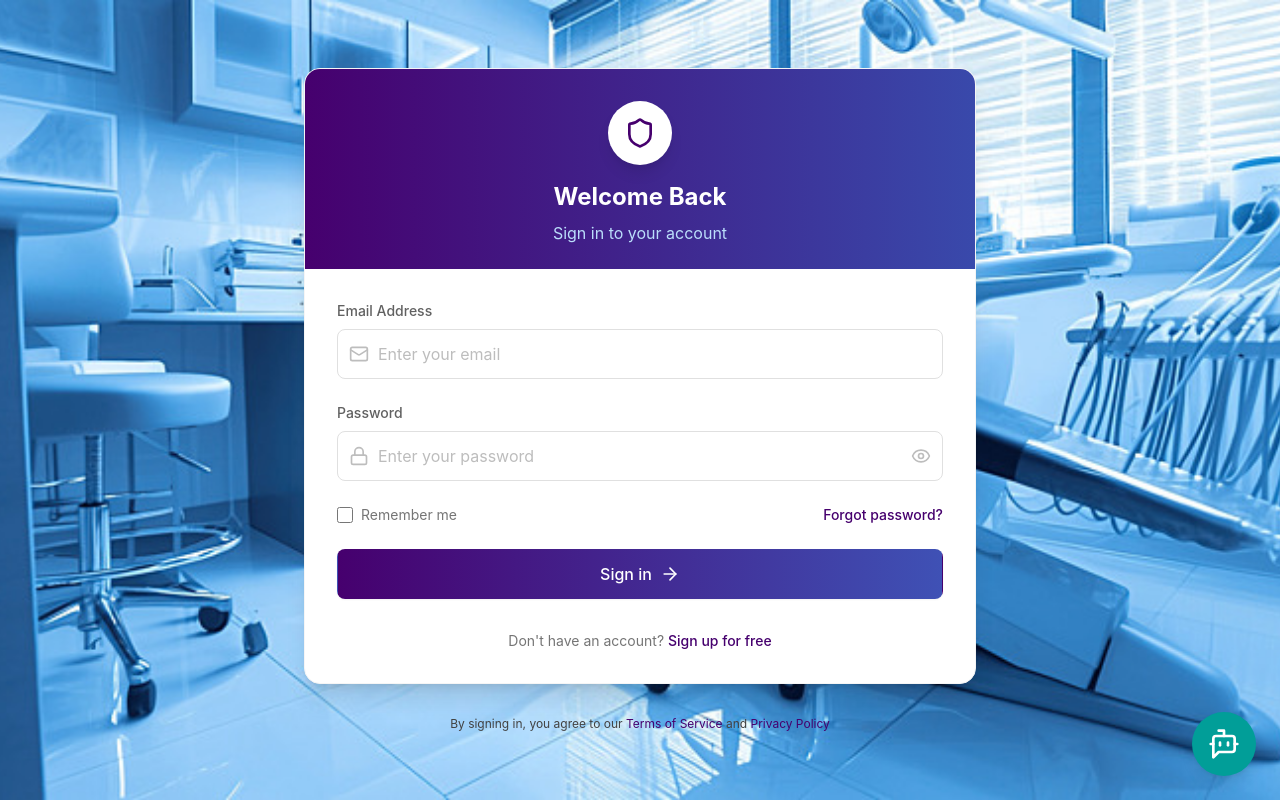
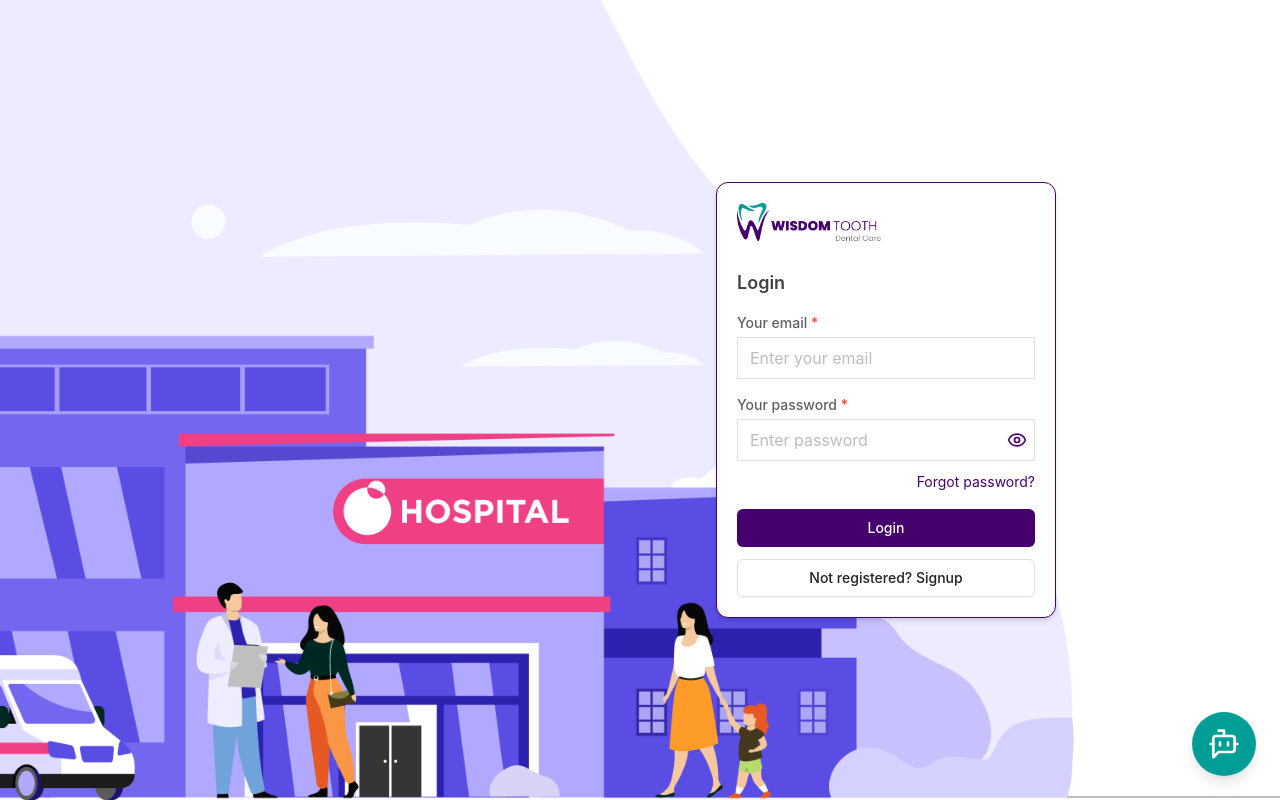
Before and after one commit to Danish-Razzaq/Dentist-Dashboard, a React (Vite) app: page /login in a window 1280 px wide. Built offline with nearby package versions, Linux system fonts and the light colour scheme.

Commit message:
Update(Login): Style UI

```diff
--- a/src/components/common/ChatWidget.jsx
+++ b/src/components/common/ChatWidget.jsx
@@ -1,3 +1,4 @@
+import React from "react";
 import { BotMessageSquare } from "lucide-react";
 import { useEffect, useRef, useState } from "react";
 const ChatWidget = () => {
--- a/src/pages/auth/Login.jsx
+++ b/src/pages/auth/Login.jsx
@@ -33,241 +33,74 @@ const LoginPage = () => {
   const password = watch("password");
 
   return (
-    <div className="min-h-screen bg-gradient-to-br from-blue-50 via-white to-indigo-50 flex items-center justify-center p-4"
-
+    <div
+      className="flex items-center justify-center md:justify-end p-4 bg-cover bg-center"
       style={{
-      backgroundImage: "url('/images/login.jpg')",
-      backgroundSize: "cover",
-      backgroundPosition: "center"
-
+        backgroundImage: "url('/images/login-bg.png')",
+        minHeight: "100vh",
       }}
     >
-      <div className="w-full max-w-2xl">
-        {/* Login Card */}
-        <div className="bg-white rounded-2xl shadow-xl border border-gray-100 overflow-hidden">
-          {/* Header */}
-          <div className="px-8 pt-8 pb-6 text-center bg-gradient-to-r from-primary to-indigo-600">
-            <div className="w-16 h-16 bg-white rounded-full flex items-center justify-center mx-auto mb-4 shadow-lg">
-              <Shield className="w-8 h-8 text-primary" />
-            </div>
-            <h1 className="text-2xl font-bold text-white mb-2">Welcome Back</h1>
-            <p className="text-blue-100">Sign in to your account</p>
+      <div className="flex items-center justify-center md:justify-end  md:mr-52 w-full">
+        <div className="w-full sm:w-[340px]  bg-white border border-primary rounded-xl shadow-md p-4 sm:p-5 relative">
+          {/* Logo and Brand */}
+          <div className="flex items-center space-x-2 mb-6">
+            <img src="/logos/logo.png" alt="Logo" className="w-36" />
           </div>
 
-          {/* Form */}
-          <div className="px-8 py-8">
-            <div className="space-y-6">
-              {/* Email Field */}
-              <div>
-                <label className="block text-sm font-medium text-gray-700 mb-2">
-                  Email Address
+          {/* Heading */}
+          <h2 className="text-lg font-semibold text-gray-800 mb-4">Login</h2>
+
+          {/* Email */}
+          <div className="mb-4">
+            <label className="block text-sm font-medium text-gray-700 mb-1">
+              Your email <span className="text-red-500">*</span>
+            </label>
+            <input
+              type="email"
+              placeholder="Enter your email"
+              className="w-full border border-gray-300  px-3 py-2 focus:outline-none focus:ring-2 focus:ring-primary"
+            />
+          </div>
+
+          {/* Password */}
+          <div className="mb-2">
+            <label className="block text-sm font-medium text-gray-700 mb-1">
+              Your password <span className="text-red-500">*</span>
             </label>
             <div className="relative">
-                  <div className="absolute inset-y-0 left-0 pl-3 flex items-center pointer-events-none">
-                    <Mail className="h-5 w-5 text-gray-400" />
-                  </div>
               <input
-                    {...register("email", {
-                      required: "Email is required",
-                      pattern: {
-                        value: /^\S+@\S+$/i,
-                        message: "Please enter a valid email address",
-                      },
-                    })}
-                    type="email"
-                    placeholder="Enter your email"
-                    className={`w-full pl-10 pr-4 py-3 border rounded-lg focus:ring-2 focus:ring-blue-500 focus:border-transparent transition-all duration-200 ${
-                      errors.email
-                        ? "border-red-300 bg-red-50"
-                        : email
-                        ? "border-green-300 bg-green-50"
-                        : "border-gray-300 bg-white hover:border-gray-400"
-                    }`}
-                  />
-                  {email && !errors.email && (
-                    <div className="absolute inset-y-0 right-0 pr-3 flex items-center">
-                      <CheckCircle className="h-5 w-5 text-green-500" />
-                    </div>
-                  )}
-                </div>
-                {errors.email && (
-                  <p className="mt-2 text-sm text-red-600 flex items-center">
-                    <span className="w-1 h-1 bg-red-600 rounded-full mr-2"></span>
-                    {errors.email.message}
-                  </p>
-                )}
-              </div>
-
-              {/* Password Field */}
-              <div>
-                <label className="block text-sm font-medium text-gray-700 mb-2">
-                  Password
-                </label>
-                <div className="relative">
-                  <div className="absolute inset-y-0 left-0 pl-3 flex items-center pointer-events-none">
-                    <Lock className="h-5 w-5 text-gray-400" />
-                  </div>
-                  <input
-                    {...register("password", {
-                      required: "Password is required",
-                      minLength: {
-                        value: 6,
-                        message: "Password must be at least 6 characters",
-                      },
-                    })}
                 type={showPassword ? "text" : "password"}
-                    placeholder="Enter your password"
-                    className={`w-full pl-10 pr-12 py-3 border rounded-lg focus:ring-2 focus:ring-blue-500 focus:border-transparent transition-all duration-200 ${
-                      errors.password
-                        ? "border-red-300 bg-red-50"
-                        : password
-                        ? "border-green-300 bg-green-50"
-                        : "border-gray-300 bg-white hover:border-gray-400"
-                    }`}
+                placeholder="Enter password"
+                className="w-full border border-gray-300  px-3 py-2 pr-10 focus:outline-none focus:ring-2 focus:ring-primary"
               />
               <button
                 type="button"
                 onClick={() => setShowPassword(!showPassword)}
-                    className="absolute inset-y-0 right-0 pr-3 flex items-center hover:text-gray-600 transition-colors"
+                className="absolute inset-y-0 right-2 flex items-center text-primary"
               >
                 {showPassword ? (
-                      <EyeOff className="h-5 w-5 text-gray-400" />
+                  <EyeOff className="w-5 h-5" />
                 ) : (
-                      <Eye className="h-5 w-5 text-gray-400" />
+                  <Eye className="w-5 h-5" />
                 )}
               </button>
             </div>
-                {errors.password && (
-                  <p className="mt-2 text-sm text-red-600 flex items-center">
-                    <span className="w-1 h-1 bg-red-600 rounded-full mr-2"></span>
-                    {errors.password.message}
-                  </p>
-                )}
           </div>
 
-              {/* Remember Me & Forgot Password */}
-              <div className="flex items-center justify-between">
-                <label className="flex items-center">
-                  <input
-                    type="checkbox"
-                    checked={rememberMe}
-                    onChange={(e) => setRememberMe(e.target.checked)}
-                    className="h-4 w-4 text-primary focus:ring-blue-500 border-gray-300 rounded"
-                  />
-                  <span className="ml-2 text-sm text-gray-600">
-                    Remember me
-                  </span>
-                </label>
-                <button
-                  type="button"
-                  className="text-sm text-primary hover:text-blue-500 font-medium transition-colors"
-                >
+          {/* Forgot Password */}
+          <div className="text-right mb-4">
+            <button className="text-sm text-primary hover:underline">
               Forgot password?
             </button>
           </div>
 
-              {/* Submit Button */}
-              <button
-                onClick={handleSubmit(onSubmit)}
-                disabled={isSubmitting}
-                className={`w-full flex items-center justify-center px-4 py-3 border border-transparent rounded-lg shadow-sm text-base font-medium text-white transition-all duration-200 ${
-                  isSubmitting
-                    ? "bg-gray-400 cursor-not-allowed"
-                    : "bg-gradient-to-r from-primary to-indigo-500 hover:from-blue-700 hover:to-indigo-700 focus:outline-none focus:ring-2 focus:ring-offset-2 focus:ring-blue-500 transform hover:scale-105"
-                }`}
-              >
-                {isSubmitting ? (
-                  <>
-                    <div className="animate-spin rounded-full h-5 w-5 border-b-2 border-white mr-2"></div>
-                    Signing in...
-                  </>
-                ) : (
-                  <>
-                    Sign in
-                    <ArrowRight className="ml-2 h-5 w-5" />
-                  </>
-                )}
+          {/* Login Button */}
+          <button className="btn-primary w-full">Login</button>
+
+          {/* Signup Link */}
+          <button className="btn-white mt-3 w-full">
+            Not registered? Signup
           </button>
-
-              {/* Divider
-              <div className="relative">
-                <div className="absolute inset-0 flex items-center">
-                  <div className="w-full border-t border-gray-300" />
-                </div>
-                <div className="relative flex justify-center text-sm">
-                  <span className="px-2 bg-white text-gray-500">
-                    Or continue with
-                  </span>
-                </div>
-              </div> */}
-
-              {/* Social Login Buttons
-              <div className="grid grid-cols-2 gap-3">
-                <button
-                  type="button"
-                  className="w-full inline-flex justify-center py-3 px-4 border border-gray-300 rounded-lg shadow-sm bg-white text-sm font-medium text-gray-500 hover:bg-gray-50 transition-colors"
-                >
-                  <svg className="w-5 h-5" viewBox="0 0 24 24">
-                    <path
-                      fill="#4285F4"
-                      d="M22.56 12.25c0-.78-.07-1.53-.2-2.25H12v4.26h5.92c-.26 1.37-1.04 2.53-2.21 3.31v2.77h3.57c2.08-1.92 3.28-4.74 3.28-8.09z"
-                    />
-                    <path
-                      fill="#34A853"
-                      d="M12 23c2.97 0 5.46-.98 7.28-2.66l-3.57-2.77c-.98.66-2.23 1.06-3.71 1.06-2.86 0-5.29-1.93-6.16-4.53H2.18v2.84C3.99 20.53 7.7 23 12 23z"
-                    />
-                    <path
-                      fill="#FBBC05"
-                      d="M5.84 14.09c-.22-.66-.35-1.36-.35-2.09s.13-1.43.35-2.09V7.07H2.18C1.43 8.55 1 10.22 1 12s.43 3.45 1.18 4.93l2.85-2.22.81-.62z"
-                    />
-                    <path
-                      fill="#EA4335"
-                      d="M12 5.38c1.62 0 3.06.56 4.21 1.64l3.15-3.15C17.45 2.09 14.97 1 12 1 7.7 1 3.99 3.47 2.18 7.07l3.66 2.84c.87-2.6 3.3-4.53 6.16-4.53z"
-                    />
-                  </svg>
-                  <span className="ml-2">Google</span>
-                </button>
-
-                <button
-                  type="button"
-                  className="w-full inline-flex justify-center py-3 px-4 border border-gray-300 rounded-lg shadow-sm bg-white text-sm font-medium text-gray-500 hover:bg-gray-50 transition-colors"
-                >
-                  <svg
-                    className="w-5 h-5"
-                    fill="currentColor"
-                    viewBox="0 0 24 24"
-                  >
-                    <path d="M24 12.073c0-6.627-5.373-12-12-12s-12 5.373-12 12c0 5.99 4.388 10.954 10.125 11.854v-8.385H7.078v-3.47h3.047V9.43c0-3.007 1.792-4.669 4.533-4.669 1.312 0 2.686.235 2.686.235v2.953H15.83c-1.491 0-1.956.925-1.956 1.874v2.25h3.328l-.532 3.47h-2.796v8.385C19.612 23.027 24 18.062 24 12.073z" />
-                  </svg>
-                  <span className="ml-2">Facebook</span>
-                </button>
-              </div> */}
-            </div>
-
-            {/* Sign Up Link */}
-            <div className="mt-8 text-center">
-              <p className="text-sm text-gray-600">
-                Don't have an account?{" "}
-                <button className="font-medium text-primary hover:text-blue-500 transition-colors">
-                  Sign up for free
-                </button>
-              </p>
-            </div>
-          </div>
-        </div>
-
-        {/* Footer */}
-        <div className="mt-8 text-center">
-          <p className="text-xs text-gray-800">
-            By signing in, you agree to our{" "}
-            <button className="text-primary hover:text-blue-500">
-              Terms of Service
-            </button>{" "}
-            and{" "}
-            <button className="text-primary hover:text-blue-500">
-              Privacy Policy
-            </button>
-          </p>
         </div>
       </div>
     </div>
```
Also changed, not shown: src/components/layout/Topbar.jsx (+24 -15 lines), public/images/login-bg.png (added). Lines whose indentation alone changed are shown as unchanged.
